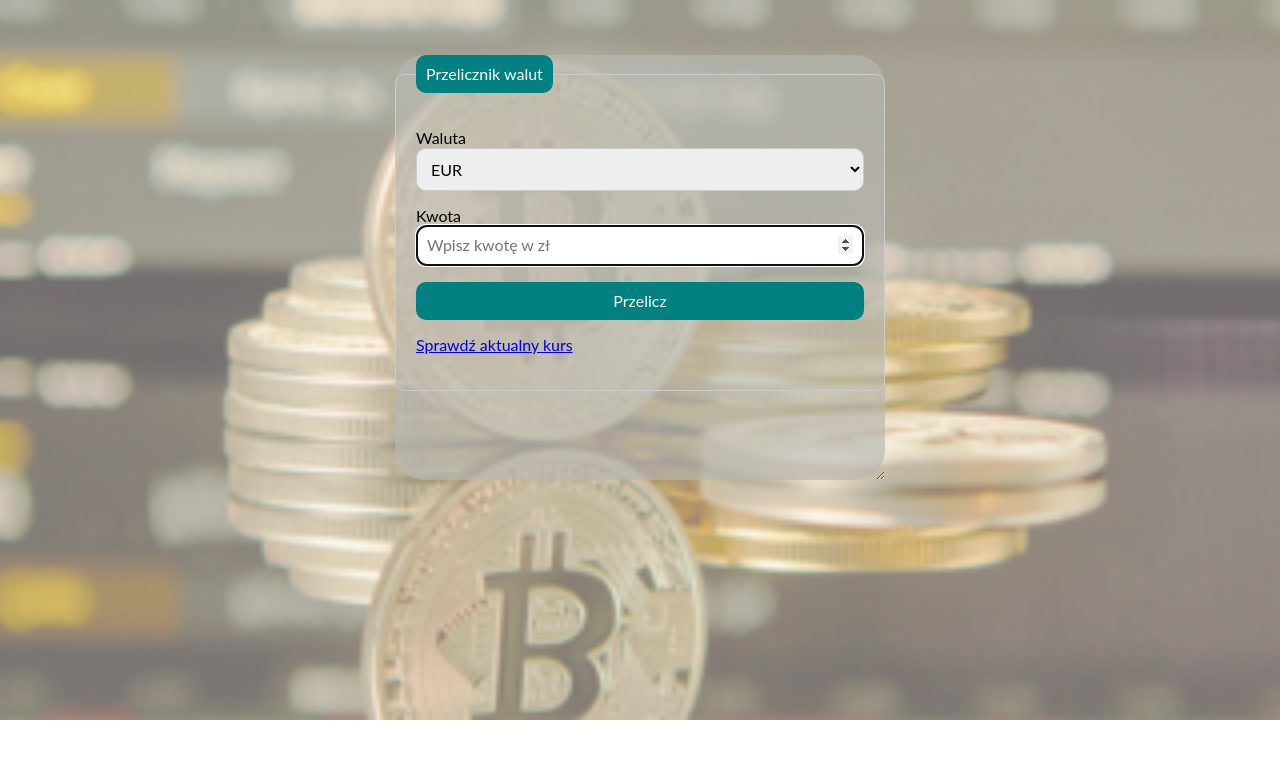
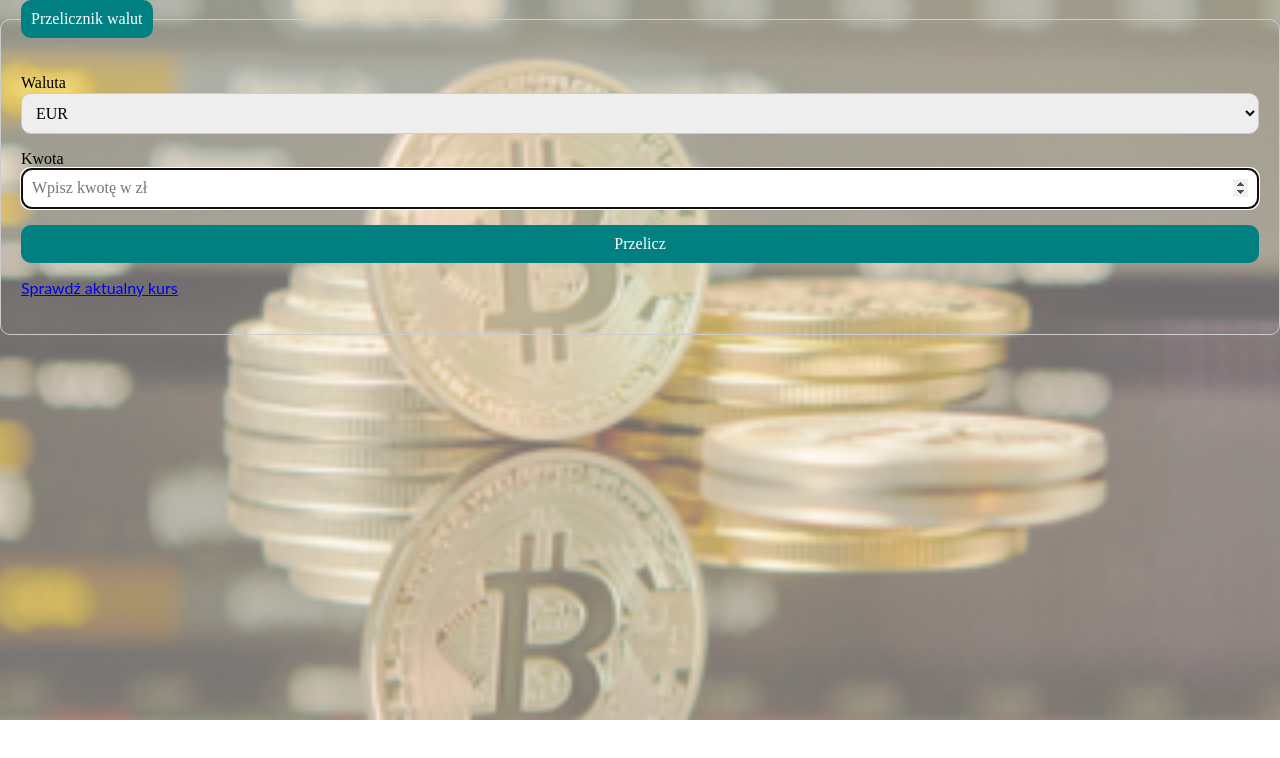
Before and after one commit to Arcziwald/currency-converter-react, a React (Create React App) app: page / in a window 1280 px wide. Shown: the top 758 px of the page. Built offline with nearby package versions, Linux system fonts and the light colour scheme.

Commit message:
deleted div

```diff
--- a/src/Form/index.js
+++ b/src/Form/index.js
@@ -13,8 +13,7 @@ export const Form = ({ calculateRate, result }) => {
   };
 
   return (
-    <div className="container">
-      <div className="element">
+
         <form className="form" onSubmit={onSubmit}>
           <fieldset className="form__fieldset">
             <legend className="form__legend">Przelicznik walut</legend>
@@ -65,8 +64,8 @@ export const Form = ({ calculateRate, result }) => {
             </p>
           </fieldset>
         </form>
-      </div>
-    </div>
+
+
   );
 };
 
```
